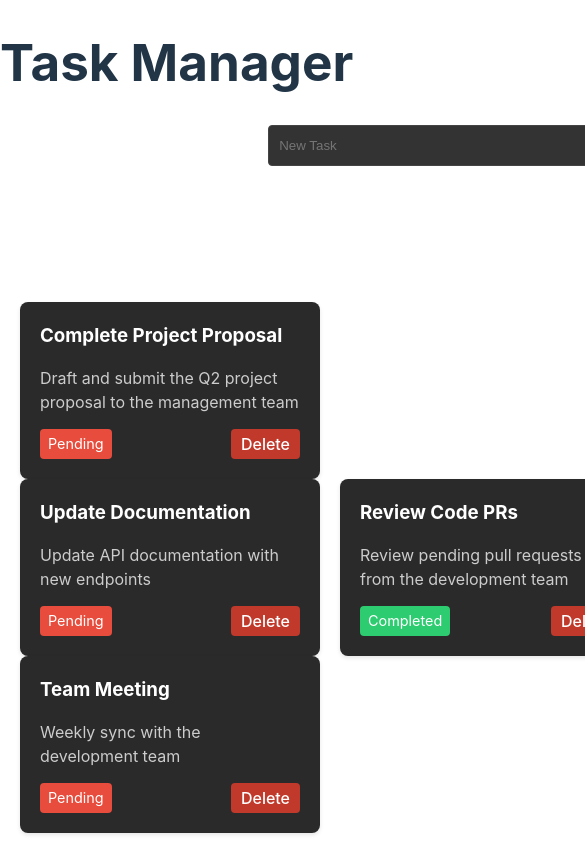
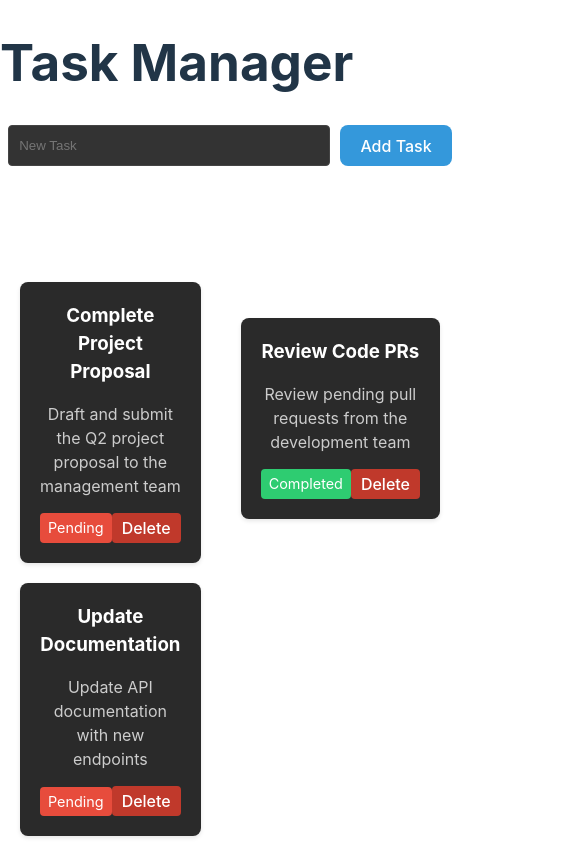
Before and after one commit to ClintasaurusRex/task-manager, a React (Vite) app in the folder client/: page / in a window 390 px wide. Shown: the top 844 px of the page, 585 px wide, since content can reach past the window. Built offline with nearby package versions, Linux system fonts and the light colour scheme.

Commit message:
Refactor TaskList layout and styles: Introduce a responsive main container for task sections, update CSS for improved grid layout, and center text alignment in task cards.

```diff
--- a/client/src/components/TaskList.jsx
+++ b/client/src/components/TaskList.jsx
@@ -7,8 +7,8 @@ const TaskList = ({ tasks, onDelete }) => {
   const completedTasks = tasks.filter(task => task.completed);
 
   return (
-    <div className="task-container">
-      <div className="tasks-section">
+    <div className="main-container">
+      <div className="pending-container">
         <h2 className="section-title">Pending Tasks</h2>
         <div className="task-grid">
           {pendingTasks.map(task => (
@@ -17,7 +17,7 @@ const TaskList = ({ tasks, onDelete }) => {
         </div>
       </div>
 
-      <div className="tasks-section">
+      <div className="completed-container">
         <h2 className="section-title">Completed Tasks</h2>
         <div className="task-grid">
           {completedTasks.map(task => (
--- a/client/src/components/taskCard.css
+++ b/client/src/components/taskCard.css
@@ -1,3 +1,24 @@
+.main-container {
+  padding: 20px;
+  max-width: 1200px;
+  margin: 0 auto;
+  display: grid;
+  grid-template-columns: 1fr 1fr;
+  gap: 40px;
+  text-align: center;
+}
+
+.pending-container,
+.completed-container {
+  width: 100%;
+}
+
+.task-grid {
+  display: grid;
+  grid-template-columns: 1fr;
+  gap: 20px;
+}
+
 .task-container {
   display: grid;
   grid-template-columns: repeat(auto-fill, minmax(300px, 1fr));
@@ -18,7 +39,7 @@
   color: #fff;
   font-size: 1.5em;
   margin-bottom: 20px;
-  text-align: left;
+  text-align: center;
 }
 
 .task-card {
```
